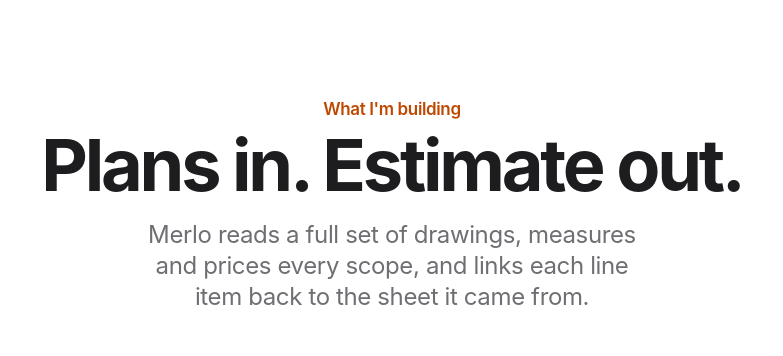
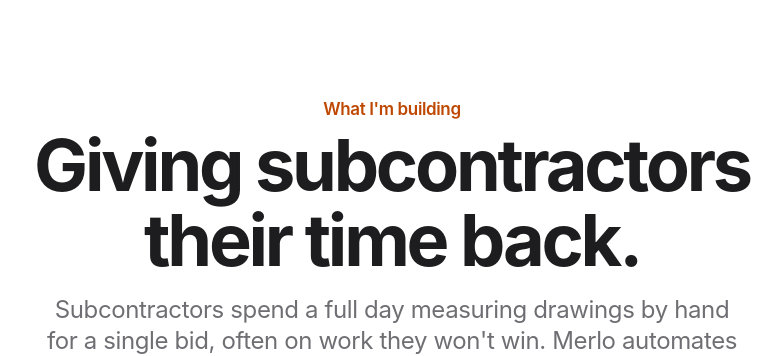
Before and after one commit to EarthWolves/personsal-website, a plain HTML site: page index.html in a window 1280 px wide. Shown: the part 596-952 px from the top of the page, without its empty margins (248-1031 px from the left). Drawn offline with Linux system fonts and the light colour scheme.

Commit message:
Home: Merlo section explains the mission for subcontractors
Co-Authored-By: Claude Opus 5.5 <noreply@anthropic.com>
Claude-Session: https://claude.ai/code/session_01Mkrmb3RYj3RvzrRPfnKkGh

```diff
--- a/assets/style.css
+++ b/assets/style.css
@@ -99,6 +99,7 @@ kbd { font-family: var(--font); font-size: 11px; color: var(--text-3); backgroun
 .section.gray { background: var(--bg-2); }
 .section.tight { padding-top: 12px; }
 .s-head { text-align: center; max-width: 820px; margin: 0 auto 56px; }
+.s-head p.wide { max-width: 46ch; }
 .s-head .kicker { font-size: 17px; font-weight: 600; color: var(--orange); margin: 0 auto 8px; }
 .s-head h2 { font-size: clamp(40px, 6vw, 72px); line-height: 1.04; letter-spacing: -.045em; font-weight: 700; margin: 0; }
 .s-head p { font-size: clamp(19px, 2.2vw, 24px); line-height: 1.3; color: var(--text-2); margin: 16px auto 0; max-width: 34ch; }
--- a/index.html
+++ b/index.html
@@ -49,8 +49,8 @@
   <div class="wrap">
     <div class="s-head reveal">
       <p class="kicker">What I'm building</p>
-      <h2>Plans in. Estimate out.</h2>
-      <p>Merlo reads a full set of drawings, measures and prices every scope, and links each line item back to the sheet it came from.</p>
+      <h2>Giving subcontractors their time back.</h2>
+      <p class="wide">Subcontractors spend a full day measuring drawings by hand for a single bid, often on work they won't win. Merlo automates the estimate: it reads the plans, measures and prices every scope, and traces each line back to the sheet it came from, in about two minutes.</p>
     </div>
 
     <div class="demo reveal" data-demo>
```
